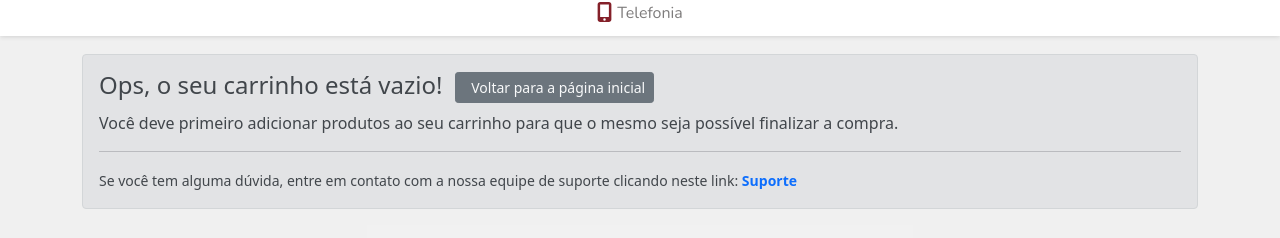
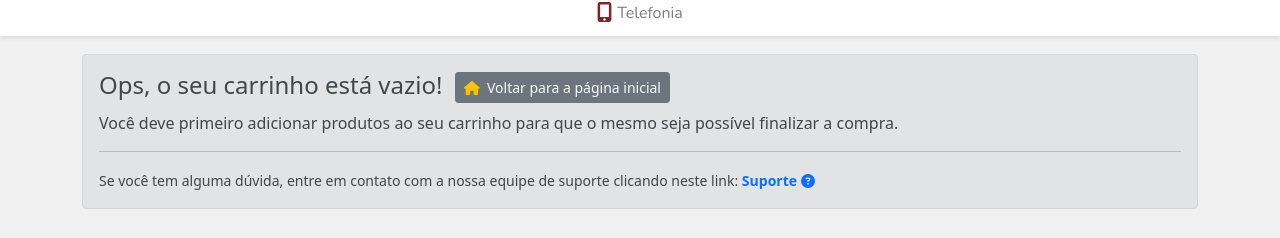
Before and after one commit to andrealbson/dhl-store, a React (Create React App) app in the folder dhl-store/: page /emptycart in a window 1280 px wide. Shown: the part 170-408 px from the top of the page. Built offline with nearby package versions, Linux system fonts and the light colour scheme.

Commit message:
Correções e pequenos ajustes

```diff
--- a/dhl-store/src/components/Checkout/index.jsx
+++ b/dhl-store/src/components/Checkout/index.jsx
@@ -122,7 +122,6 @@ export default class Checkout extends Component {
                     <div className="rounded  d-flex w-100 px-2">
                       <div className="pt-2">
                         <p>
-                          <i className="fa fa-cc-mastercard fa-lg pr-2"></i>
                           <FontAwesomeIcon icon={faCcMastercard} size="lg" />
                           &nbsp;Mastercard Office
                         </p>
--- a/dhl-store/src/components/EmptyCart/index.jsx
+++ b/dhl-store/src/components/EmptyCart/index.jsx
@@ -5,6 +5,13 @@ import "bootstrap-icons/font/bootstrap-icons.css";
 import "../EmptyCart/style.scss";
 import imageEmpryCart from "../../images/empty.png";
 import { Alert, Button } from "react-bootstrap";
+import { library } from "@fortawesome/fontawesome-svg-core";
+import { fas } from "@fortawesome/free-solid-svg-icons";
+import { FontAwesomeIcon } from "@fortawesome/react-fontawesome";
+import "../../babel.config.js";
+import "../../babel-plugin-macros.config.js";
+
+library.add(fas);
 
 export default class Checkout extends Component {
   constructor() {
@@ -40,7 +47,8 @@ export default class Checkout extends Component {
                       to="/home"
                       style={{ textDecoration: "none" }}
                     >
-                      <i class="fa-solid fa-house text-warning"></i>&nbsp;
+                      <FontAwesomeIcon icon="fa-solid fa-house" className="text-warning" />
+                      &nbsp;
                       Voltar para a página inicial
                     </Link>
                   </Button>
@@ -56,7 +64,7 @@ export default class Checkout extends Component {
                   <Link to="/#" style={{ textDecoration: "none" }}>
                     <strong className="text-primary text-link">
                       &nbsp;Suporte&nbsp;
-                      <i class="fa-solid fa-circle-question"></i>
+                      <FontAwesomeIcon icon="fa-solid fa-circle-question" />
                     </strong>
                   </Link>
                 </small>
```
